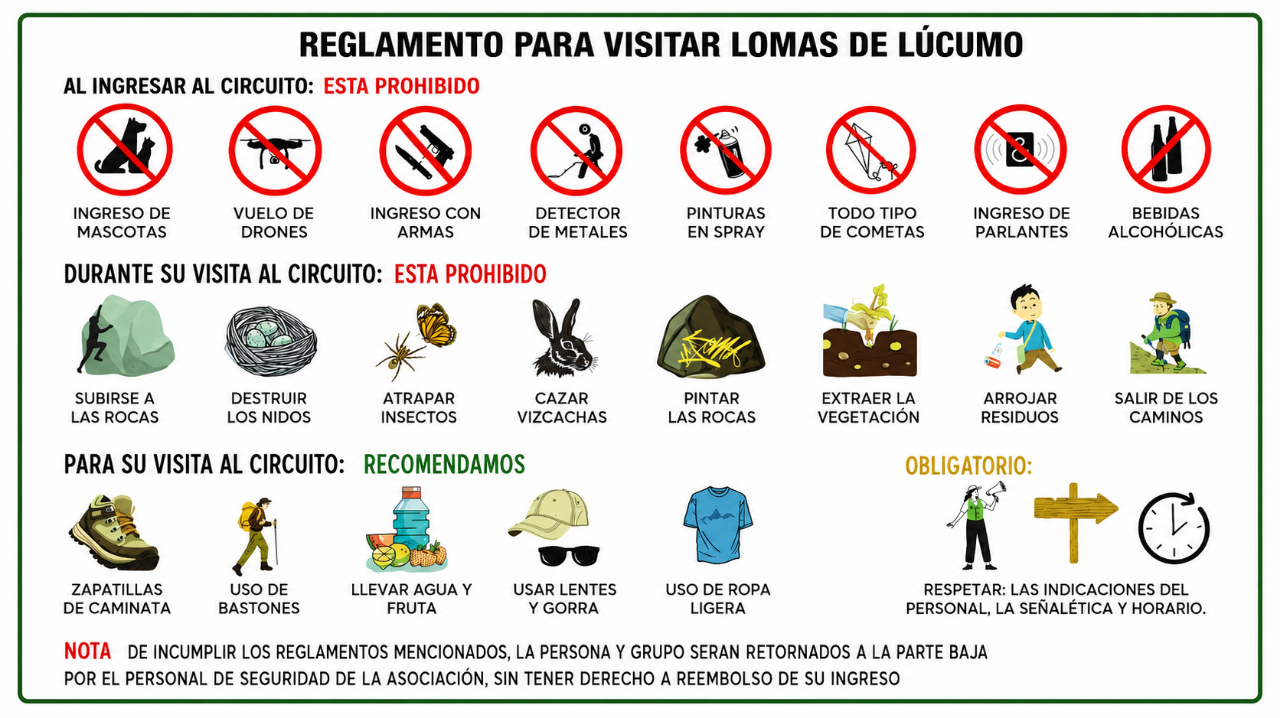
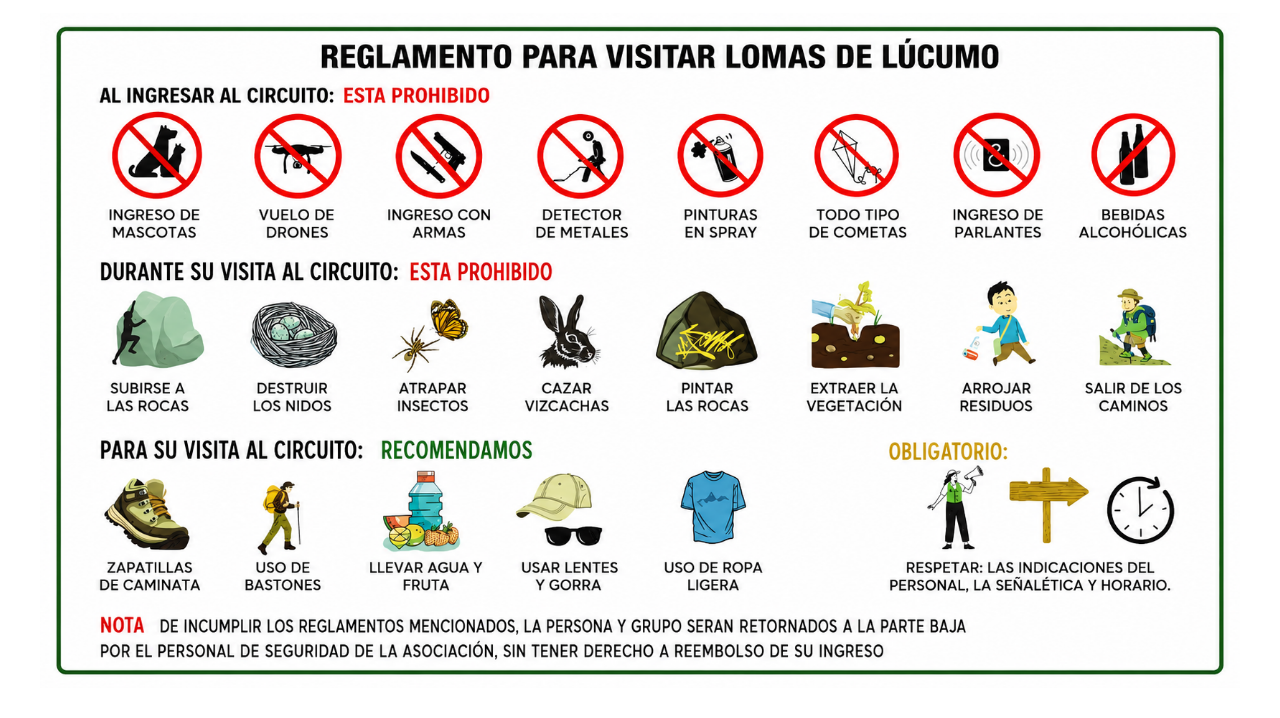
Before and after one commit to LomasLucumo/Lomas_Lucumo_Mapa, a plain HTML site: page index.html in a window 1280 px wide. Shown: the part 86-804 px from the top of the page. Drawn offline with Linux system fonts and the light colour scheme.

Commit message:
Refactor CSS styles for improved layout and design

```diff
--- a/css/styles.css
+++ b/css/styles.css
@@ -2,13 +2,14 @@ html {
     margin: 0;
     padding: 0;
     height: auto;
+    background: #FFFFFF;
 }
 
 body {
     margin: 0;
     padding: 0;
     font-family: Arial, sans-serif;
-    background: #f4f4f4;
+    background: #FFFFFF;
     height: auto;
 }
 
@@ -38,12 +39,19 @@ h1 {
     line-height: 0;
 }
 
+#contenedorReg {
+    width: 100%;
+    max-width: 1200px;
+    margin: 15px auto 15px;
+    line-height: 0;
+}
+
 #mapa {
     width: 100%;
     height: auto;
     display: block;
 }
-
+/* Para mapa interactivo*/
 .punto {
     position: absolute;
     width: 20px;
```
